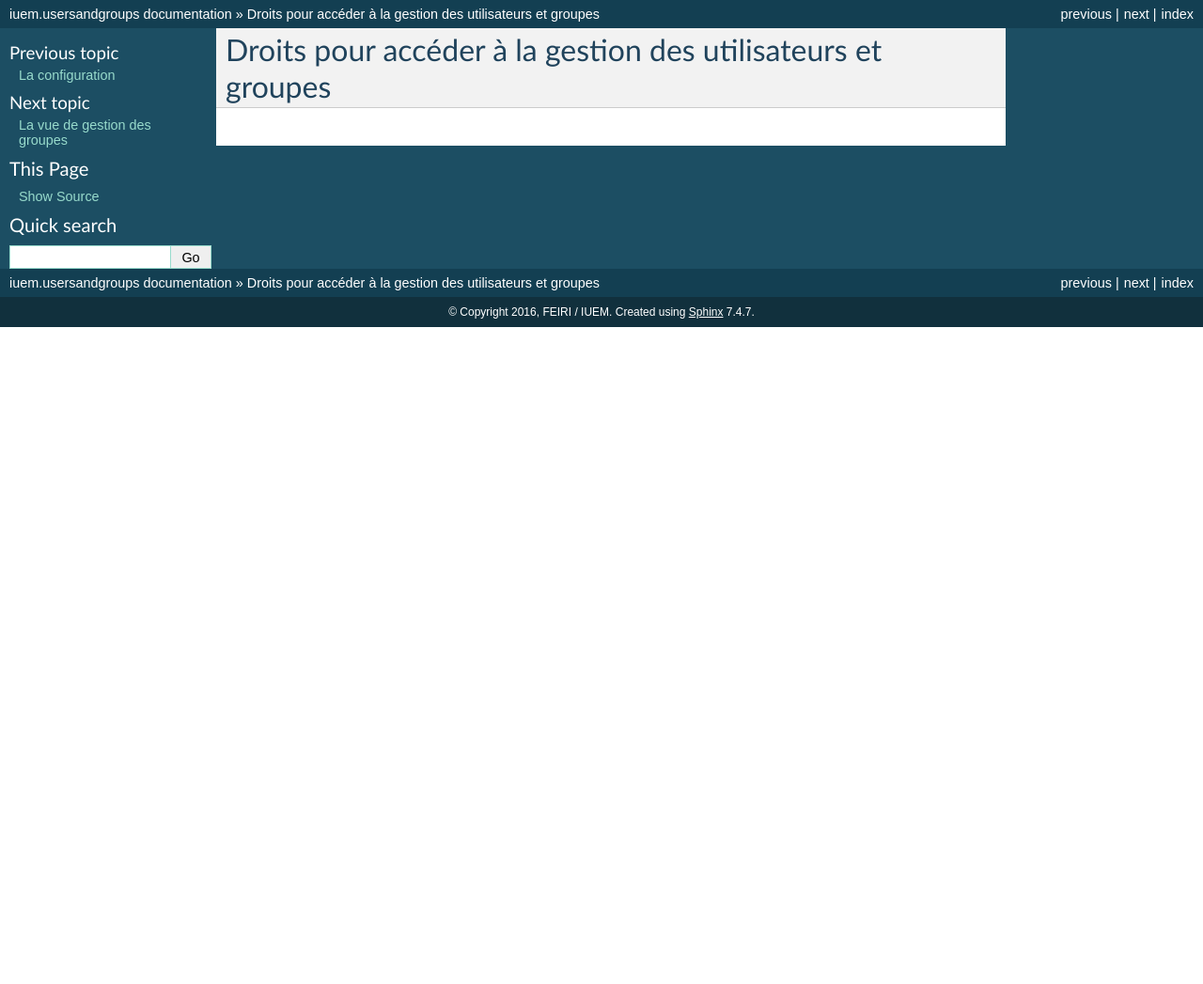
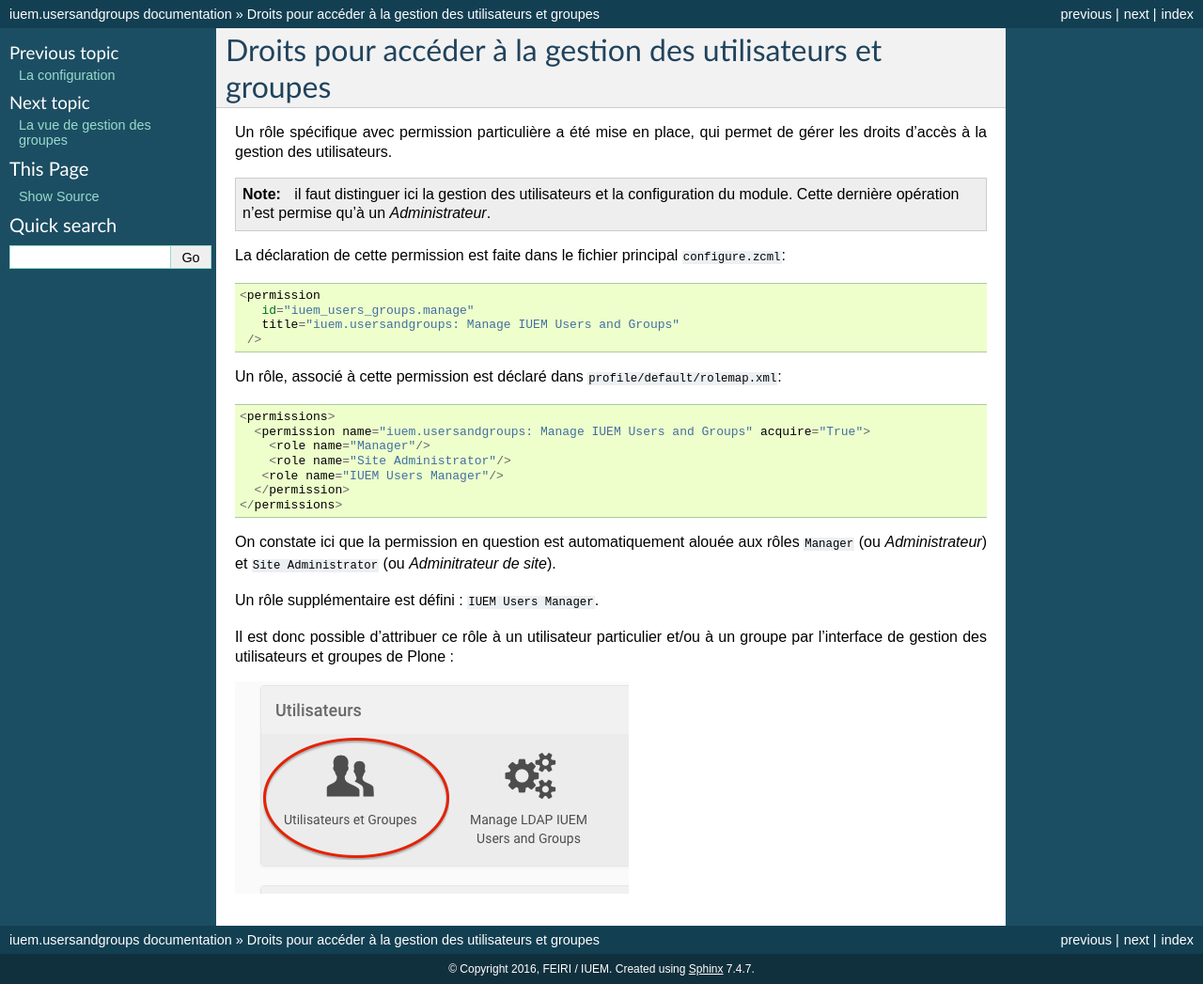
Before and after one commit to erichardy/iuem.usersandgroups, a Sphinx documentation site: the page built from docs/permissions.rst, in a window 1280 px wide. Shown: the whole page at 94% size. Built offline with Sphinx 7.4.7, drawn with Linux system fonts in a browser that asks for light colours; before the commit the page ends 900 px from its top, so only the background shows below that.

Commit message:
template + doc

```diff
--- a/docs/permissions.rst
+++ b/docs/permissions.rst
@@ -3,3 +3,36 @@
 ============================================================
 Droits pour accéder à la gestion des utilisateurs et groupes
 ============================================================
+
+Un rôle spécifique avec permission particulière a été mise en place, qui permet de gérer
+les droits d'accès à la gestion des utilisateurs.
+
+.. note:: il faut distinguer ici la gestion des utilisateurs et la configuration du
+   module. Cette dernière opération n'est permise qu'à un *Administrateur*.
+
+La déclaration de cette permission est faite dans le fichier principal ``configure.zcml``::
+
+     <permission
+        id="iuem_users_groups.manage"
+        title="iuem.usersandgroups: Manage IUEM Users and Groups"
+      />
+
+Un rôle, associé à cette permission est déclaré dans ``profile/default/rolemap.xml``::
+
+     <permissions>
+       <permission name="iuem.usersandgroups: Manage IUEM Users and Groups" acquire="True">
+         <role name="Manager"/>
+         <role name="Site Administrator"/>
+        <role name="IUEM Users Manager"/>
+       </permission>
+     </permissions>
+
+On constate ici que la permission en question est automatiquement alouée aux
+rôles ``Manager`` (ou *Administrateur*) et ``Site Administrator`` (ou *Adminitrateur de site*).
+
+Un rôle supplémentaire est défini : ``IUEM Users Manager``.
+
+Il est donc possible d'attribuer ce rôle à un utilisateur particulier et/ou
+à un groupe par l'interface de gestion des utilisateurs et groupes de Plone :
+
+.. image:: usage1.png
```
Also changed, not shown: docs/usage1.png (added), 1 other file.
